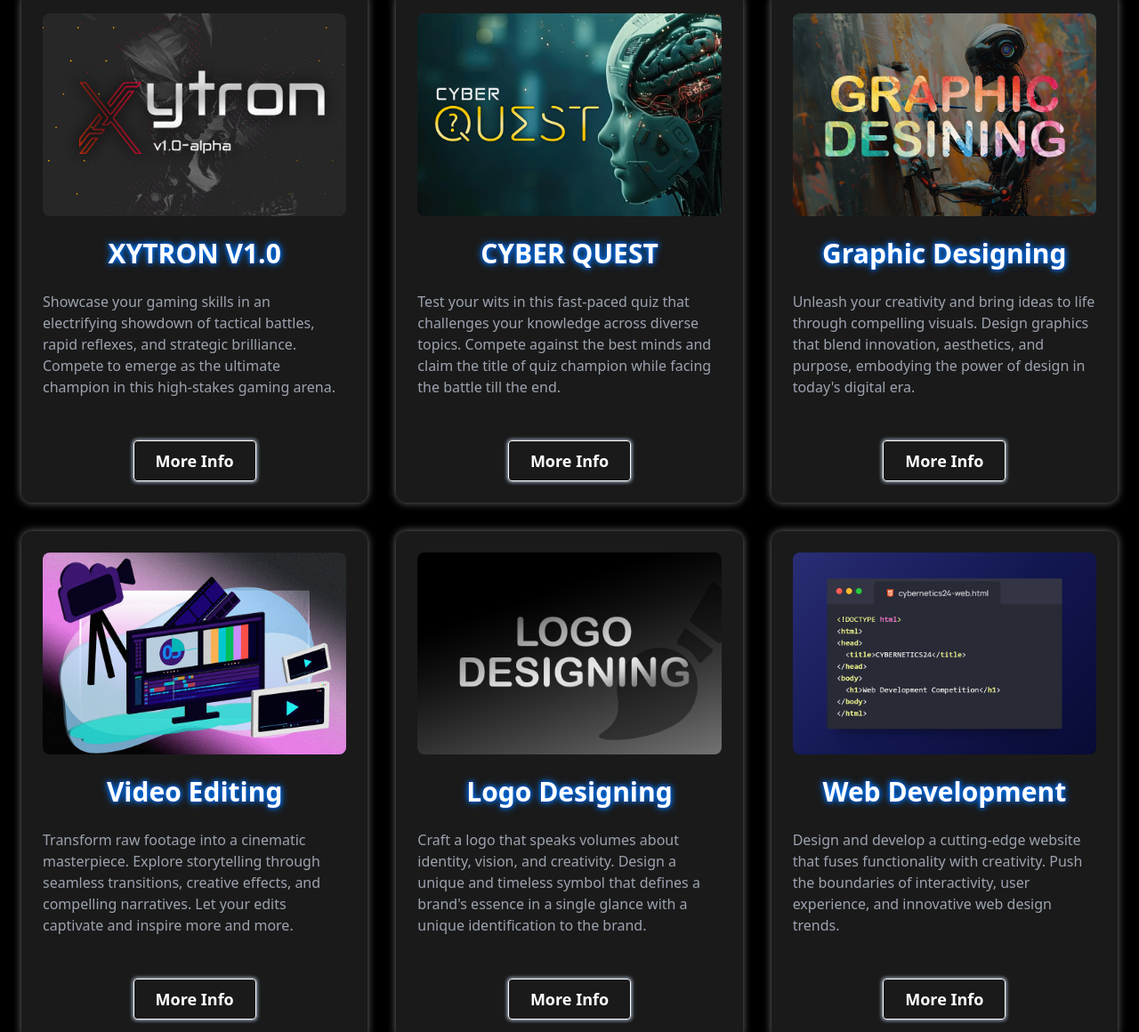
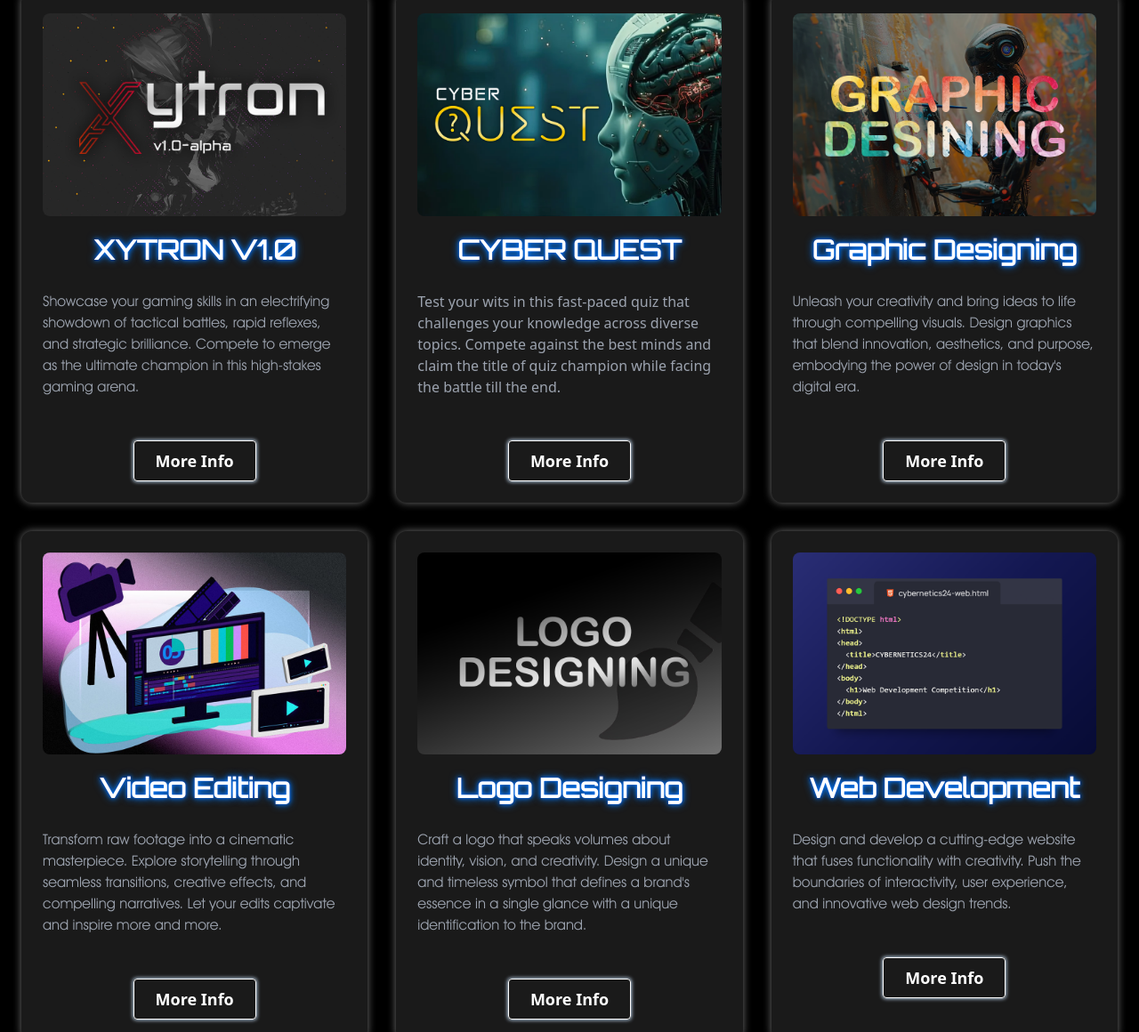
Before and after one commit to 2010Manuja/Cybernetics, a plain HTML site: page index.html in a window 1280 px wide. Shown: the part 909-2069 px from the top of the page at 89% size. Drawn offline with nearby package versions, Linux system fonts and the light colour scheme; a script that the page names is missing; a web font is replaced by a local one.

Commit message:
Update index.html

```diff
--- a/index.html
+++ b/index.html
@@ -199,8 +199,8 @@
             <!-- Card 1 -->
             <div class="event-card p-6 flex flex-col items-center">
               <img src="assets/coverpic/gaming.png" alt="Event Cover" class="w-full rounded-lg mb-4">
-              <h2 class="text-3xl font-bold text-white neon mb-4">XYTRON V1.0</h2>
-              <p class="text-gray-400 mb-4">Showcase your gaming skills in an electrifying showdown of tactical battles, rapid reflexes, and strategic brilliance. Compete to emerge as the ultimate champion in this high-stakes gaming arena.</p>
+              <h2 class="text-3xl font-bold text-white neon mb-4 orbitron">XYTRON V1.0</h2>
+              <p class="text-gray-400 mb-4 avant-garde">Showcase your gaming skills in an electrifying showdown of tactical battles, rapid reflexes, and strategic brilliance. Compete to emerge as the ultimate champion in this high-stakes gaming arena.</p>
               <br>
               <a href="events/event1.html">
                 <button class="neon-button text-white text-lg font-bold py-2 px-6 rounded transition transform hover:scale-105">
@@ -213,10 +213,10 @@
             <!-- Card 2 -->
             <div class="event-card p-6 flex flex-col items-center">
               <img src="assets/coverpic/quiz.png" alt="Event Cover" class="w-full rounded-lg mb-4">
-              <h2 class="text-3xl font-bold text-white neon mb-4">CYBER QUEST</h2>
+              <h2 class="text-3xl font-bold text-white neon mb-4 orbitron">CYBER QUEST</h2>
               <p class="text-gray-400 mb-4">Test your wits in this fast-paced quiz that challenges your knowledge across diverse topics. Compete against the best minds and claim the title of quiz champion while facing the battle till the end.</p>
               <br>
-              <a href="events/event2.html">
+              <a href="events/event2.html avant-garde">
                 <button class="neon-button text-white text-lg font-bold py-2 px-6 rounded transition transform hover:scale-105">
                   More Info
                 </button>
@@ -226,8 +226,8 @@
             <!-- Card 3 -->
             <div class="event-card p-6 flex flex-col items-center">
               <img src="assets/coverpic/graphic.png" alt="Event Cover" class="w-full rounded-lg mb-4">
-              <h2 class="text-3xl font-bold text-white neon mb-4">Graphic Designing</h2>
-              <p class="text-gray-400 mb-4">Unleash your creativity and bring ideas to life through compelling visuals. Design graphics that blend innovation, aesthetics, and purpose, embodying the power of design in today's digital era.</p>
+              <h2 class="text-3xl font-bold text-white neon mb-4 orbitron">Graphic Designing</h2>
+              <p class="text-gray-400 mb-4 avant-garde">Unleash your creativity and bring ideas to life through compelling visuals. Design graphics that blend innovation, aesthetics, and purpose, embodying the power of design in today's digital era.</p>
               <br>
               <a href="events/event3.html">
                 <button class="neon-button text-white text-lg font-bold py-2 px-6 rounded transition transform hover:scale-105">
@@ -239,8 +239,8 @@
             <!-- Card 4 -->
             <div class="event-card p-6 flex flex-col items-center">
               <img src="assets/coverpic/vid.png" alt="Event Cover" class="w-full rounded-lg mb-4">
-              <h2 class="text-3xl font-bold text-white neon mb-4">Video Editing</h2>
-              <p class="text-gray-400 mb-4">Transform raw footage into a cinematic masterpiece. Explore storytelling through seamless transitions, creative effects, and compelling narratives. Let your edits captivate and inspire more and more.</p>
+              <h2 class="text-3xl font-bold text-white neon mb-4 orbitron">Video Editing</h2>
+              <p class="text-gray-400 mb-4 avant-garde">Transform raw footage into a cinematic masterpiece. Explore storytelling through seamless transitions, creative effects, and compelling narratives. Let your edits captivate and inspire more and more.</p>
               <br>
               <a href="events/event4.html">
                 <button class="neon-button text-white text-lg font-bold py-2 px-6 rounded transition transform hover:scale-105">
@@ -252,8 +252,8 @@
             <!-- Card 5 -->
             <div class="event-card p-6 flex flex-col items-center">
               <img src="assets/coverpic/logo.png" alt="Event Cover" class="w-full rounded-lg mb-4">
-              <h2 class="text-3xl font-bold text-white neon mb-4">Logo Designing</h2>
-              <p class="text-gray-400 mb-4">Craft a logo that speaks volumes about identity, vision, and creativity. Design a unique and timeless symbol that defines a brand's essence in a single glance with a unique identification to the brand.</p>
+              <h2 class="text-3xl font-bold text-white neon mb-4 orbitron">Logo Designing</h2>
+              <p class="text-gray-400 mb-4 avant-garde">Craft a logo that speaks volumes about identity, vision, and creativity. Design a unique and timeless symbol that defines a brand's essence in a single glance with a unique identification to the brand.</p>
               <br>
               <a href="events/event5.html">
                 <button class="neon-button text-white text-lg font-bold py-2 px-6 rounded transition transform hover:scale-105">
@@ -265,8 +265,8 @@
             <!-- Card 6 -->
             <div class="event-card p-6 flex flex-col items-center">
               <img src="assets/coverpic/web.png" alt="Event Cover" class="w-full rounded-lg mb-4">
-              <h2 class="text-3xl font-bold text-white neon mb-4">Web Development</h2>
-              <p class="text-gray-400 mb-4">Design and develop a cutting-edge website that fuses functionality with creativity. Push the boundaries of interactivity, user experience, and innovative web design trends.</p>
+              <h2 class="text-3xl font-bold text-white neon mb-4 orbitron">Web Development</h2>
+              <p class="text-gray-400 mb-4 avant-garde">Design and develop a cutting-edge website that fuses functionality with creativity. Push the boundaries of interactivity, user experience, and innovative web design trends.</p>
               <br>
               <a href="events/event6.html">
                 <button class="neon-button text-white text-lg font-bold py-2 px-6 rounded transition transform hover:scale-105">
@@ -308,7 +308,7 @@
               />
             </div>
 
-            <p class="text-lg text-gray-400">
+            <p class="text-lg text-gray-400 avant-garde">
               Cybernetics ICT Day celebrates the dynamic intersection of
               technology and human interaction. Through hands-on workshops and
               engaging sessions, we explore Human-Computer Interaction (HCI),
@@ -335,13 +335,13 @@
 
             <!-- Text Section -->
             <div class="lg:w-1/2 text-center lg:text-left">
-              <p class="text-xl text-gray-300 mb-4">
+              <p class="text-xl text-gray-300 mb-4" style="font-family: 'Trebuchet MS', 'Lucida Sans Unicode', 'Lucida Grande', 'Lucida Sans', Arial, sans-serif;">
                 Join us for an exciting experience where technology and
                 innovation meet! Our event brings together students,
                 professionals, and enthusiasts to engage in discussions and
                 activities that push the boundaries of technology.
               </p>
-              <p class="text-lg text-gray-300">
+              <p class="text-lg text-gray-300" style="font-family: 'Trebuchet MS', 'Lucida Sans Unicode', 'Lucida Grande', 'Lucida Sans', Arial, sans-serif;">
                 Through interactive workshops, we provide a platform for
                 students to enhance their skills in web development, AI,
                 programming, and more. Whether you're a beginner or an expert,
```
